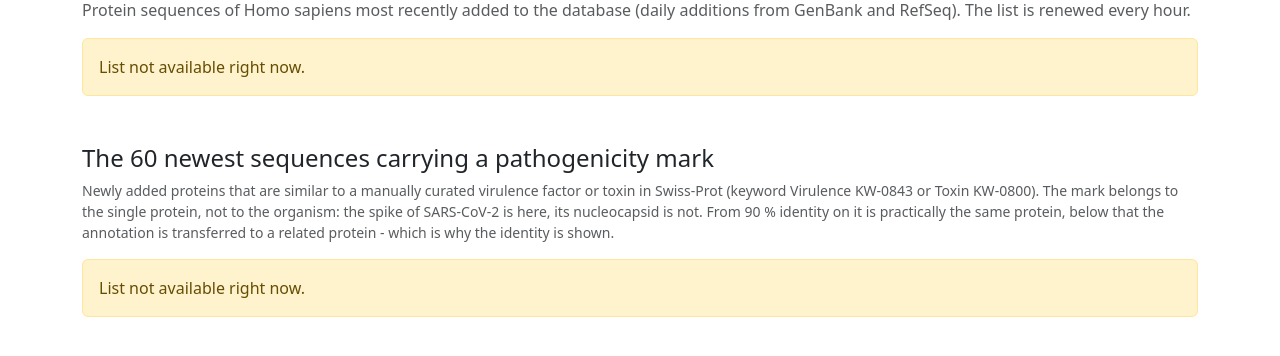
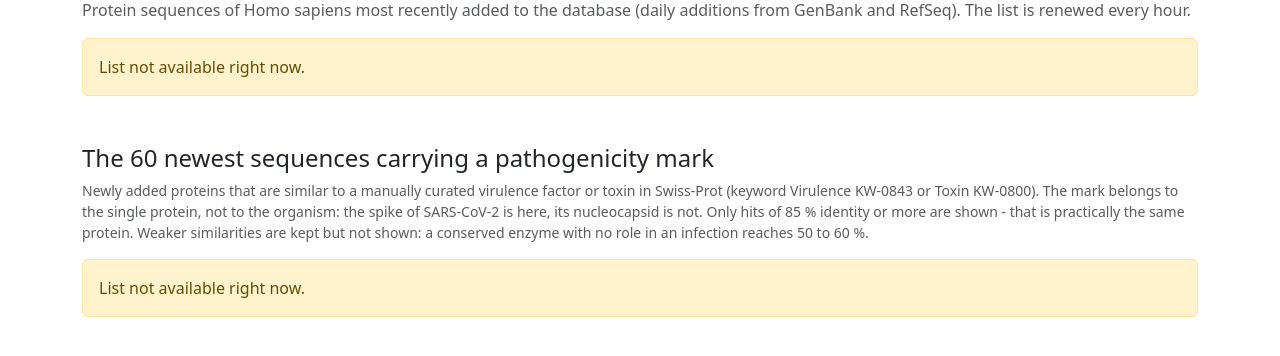
Before and after one commit to gerontec/blastDiamond, a PHP site: page /newest.php in a window 1280 px wide. Shown: the part 165-521 px from the top of the page. Run offline with PHP 8.4, Linux system fonts and the light colour scheme.

Commit message:
Show only hits of 85 % identity or more in the public list
Below that the annotation is being transferred to a relative: a conserved plant enzyme reaches 52 % identity to a
bacterial virulence factor without being one. 4 113 of the 41 619 flagged sequences of the first two weeks are at
85 % or more. The weaker hits stay in blast_pathogen_hit, they are only not shown.

- worker: PATHOGEN_MIN_PIDENT = 85, the cache file names the threshold as min_pident
- newest.php, api.php, README.md, todo.md: say what is shown and why

Co-Authored-By: Claude Opus 5 <noreply@anthropic.com>

```diff
--- a/api/api.php
+++ b/api/api.php
@@ -277,7 +277,7 @@ case 'help':
             'GET ?r=jobxlsx&id=…' => 'hits of a form job (adhoc/full) as Excel file',
             'GET ?r=taxsearch&q=Homo' => 'organism names starting with q (for the form)',
             'GET ?r=newest' => 'the 60 Homo sapiens sequences longer than 10 aa most recently added to nr (cached hourly)',
-            'GET ?r=newest_pathogen' => 'the 60 sequences most recently flagged as a virulence factor or toxin, with the curated protein the flag comes from (cached hourly)',
+            'GET ?r=newest_pathogen' => 'the 60 sequences most recently flagged as a virulence factor or toxin at 85 % identity or more, with the curated protein the flag comes from (cached hourly)',
             'POST ?r=amylo (X-Api-Key)' => 'amyloid propensity per window (AmyloDeep on the Tesla P4): '
                 . 'acc=YP_009724390.1 [from=194&to=203] or seq=…, window=4..40 (default 10)',
             'GET ?r=amylojob&id=…' => 'status and window scores of the AmyloDeep job',
--- a/web/newest.php
+++ b/web/newest.php
@@ -11,8 +11,9 @@ $T = [
           'plead' => 'Neu aufgenommene Proteine, die einem handgeprüften Virulenzfaktor oder Toxin aus Swiss-Prot '
                    . 'ähnlich sind (Stichwort Virulence KW-0843 oder Toxin KW-0800). Das Merkmal gilt für das '
                    . 'einzelne Protein, nicht für den Organismus: das Spike von SARS-CoV-2 steht hier, sein '
-                   . 'Nukleokapsid nicht. Ab 90 % Identität ist es praktisch dasselbe Protein, darunter eine '
-                   . 'Übertragung der Annotation auf ein verwandtes Protein - deshalb steht die Identität dabei.',
+                   . 'Nukleokapsid nicht. Gezeigt werden nur Treffer ab 85 % Identität - das ist praktisch '
+                   . 'dasselbe Protein. Schwächere Ähnlichkeiten werden mitgeführt, aber nicht gezeigt: ein '
+                   . 'konserviertes Enzym ohne jede Rolle bei einer Infektion erreicht 50 bis 60 %.',
           'org' => 'Organismus', 'ref' => 'ähnlich zu (Swiss-Prot)', 'pid' => 'Identität', 'kind' => 'Art',
           'virulence' => 'Virulenzfaktor', 'toxin' => 'Toxin', 'refs' => 'Referenzproteine',
           'pempty' => 'Noch keine markierten Sequenzen.',
@@ -24,8 +25,9 @@ $T = [
           'plead' => 'Newly added proteins that are similar to a manually curated virulence factor or toxin in '
                    . 'Swiss-Prot (keyword Virulence KW-0843 or Toxin KW-0800). The mark belongs to the single '
                    . 'protein, not to the organism: the spike of SARS-CoV-2 is here, its nucleocapsid is not. '
-                   . 'From 90 % identity on it is practically the same protein, below that the annotation is '
-                   . 'transferred to a related protein - which is why the identity is shown.',
+                   . 'Only hits of 85 % identity or more are shown - that is practically the same protein. '
+                   . 'Weaker similarities are kept but not shown: a conserved enzyme with no role in an '
+                   . 'infection reaches 50 to 60 %.',
           'org' => 'Organism', 'ref' => 'similar to (Swiss-Prot)', 'pid' => 'identity', 'kind' => 'Kind',
           'virulence' => 'virulence factor', 'toxin' => 'toxin', 'refs' => 'reference proteins',
           'pempty' => 'No flagged sequences yet.',
```
Also changed, not shown: todo.md (+3 -3 lines), README.md, 1 other file.
